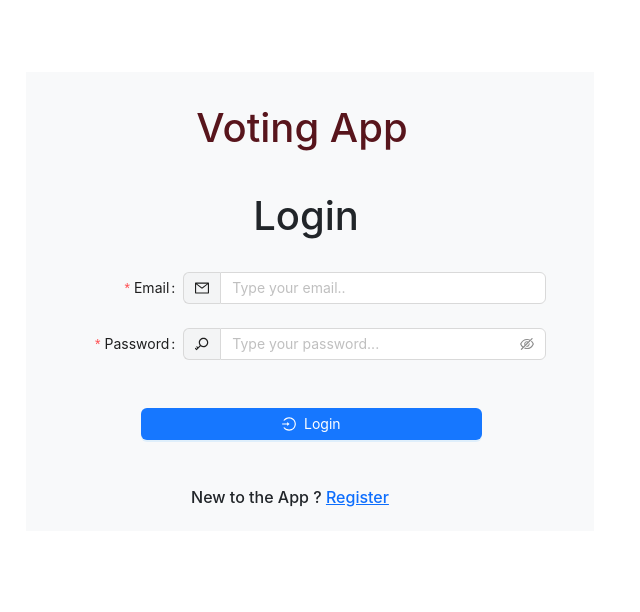
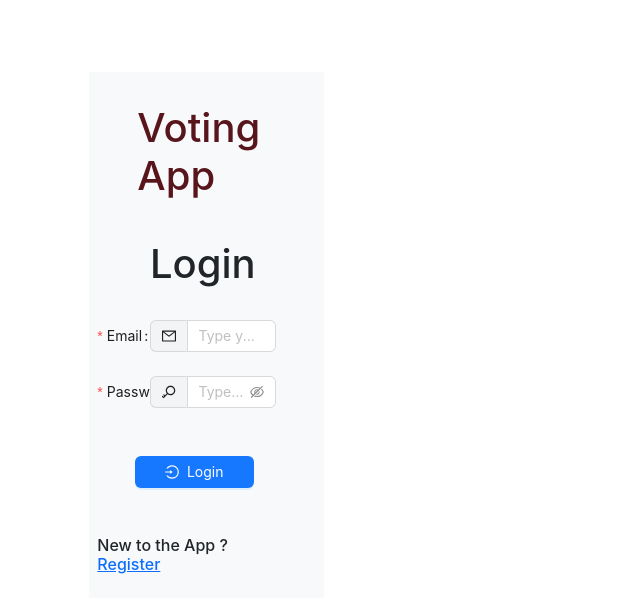
Before and after one commit to RamtekePawan/Voting_App_MERN, a React (Vite) app in the folder frontend/voting-app-frontend/: page / in a window 1280 px wide. Shown: the top 612 px of the page, without its empty margins (330-970 px from the left). Built offline with nearby package versions, Linux system fonts and the light colour scheme.

Commit message:
row fixed login page

```diff
--- a/frontend/voting-app-frontend/src/pages/LoginPageWithAntD.jsx
+++ b/frontend/voting-app-frontend/src/pages/LoginPageWithAntD.jsx
@@ -32,9 +32,9 @@ const LoginPageWithAntD = () => {
         const userToBackend = {
             email: values.email,
             password: values.password
-        }
+        };
 
-            ; (async () => {
+        (async () => {
                 try {
                     setIsLoading(true);
                     setErrorMessage('');
@@ -107,6 +107,7 @@ const LoginPageWithAntD = () => {
     return (
         <div>
             <Row className='p-4 m-5' justify={'center'} align={'middle'}  >
+                <Row>
                     <Col className='bg-light py-3 px-2 pe-5' span={12} style={{ maxWidth: '640px', maxHeight: '640px' }}>
                         <Row justify={'center'}><h1 className='p-3 ps-3 ms-4 mt-0 text-danger-emphasis'>Voting App</h1></Row>
                         <Row justify={'center'}><h1 className='p-3 my-2 mt-0 mb-3 ps-5'> Login </h1></Row>
@@ -188,6 +189,7 @@ const LoginPageWithAntD = () => {
 
                     </Col>
                 </Row>
+            </Row>
         </div>
     )
 }
```
Lines whose indentation alone changed are shown as unchanged.
